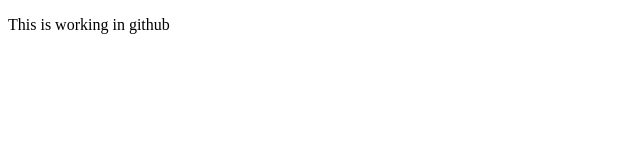
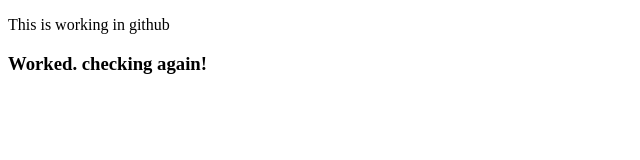
Before and after one commit to manikanta-kvv/coursera-html-css-js-test, a plain HTML site: page site/index.html in a window 1280 px wide. Shown: the whole page, without its empty margins (0-640 px from the left). Drawn offline with Linux system fonts and the light colour scheme.

Commit message:
Small addition to page content.

```diff
--- a/site/index.html
+++ b/site/index.html
@@ -8,5 +8,6 @@
 </head>
 <body>
     <p>This is working in github</p>
+    <h3>Worked. checking again!</h3>
 </body>
 </html>
```
